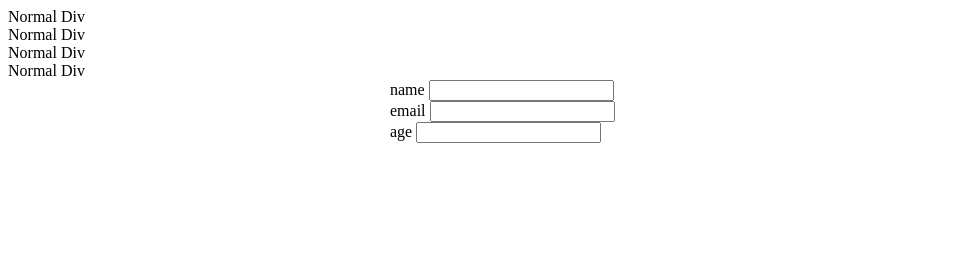
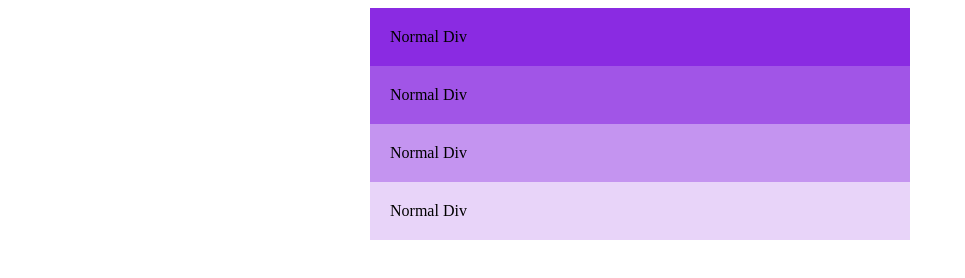
Before and after one commit to saleh-buamud/html-css-training, a plain HTML site: page index.html in a window 1280 px wide. Shown: the whole page, without its empty margins (0-965 px from the left). Drawn offline with Linux system fonts and the light colour scheme.

Commit message:
Update html-css

```diff
--- a/index.html
+++ b/index.html
@@ -13,19 +13,6 @@
     <div class="assign-1-shape-2">Normal Div</div>
     <div class="assign-1-shape-3">Normal Div</div>
     <div class="assign-1-shape-4">Normal Div</div>
-    <div class="sup">
-        <form action="" method="get" class="container">
-            <div class="continer">
-                <label for="">name</label>
-                <input type="text"><br>
-                <label for="">email</label>
-                <input type="email"><br>
-                <label for="">age</label>
-                <input type="number">
-
-            </div>
-        </form>
-    </div>
 </body>
 
 </html>
--- a/style.css
+++ b/style.css
@@ -1,4 +1,4 @@
-/* .assign-1-shape-1 {
+.assign-1-shape-1 {
     width: 500px;
     padding: 20px;
     margin: auto;
@@ -25,10 +25,4 @@
     padding: 20px;
     margin: auto;
     background-color: rgba(138, 43, 226, 0.2);
-} */
-.sup {}
-
-.container {
-    width: 500px;
-    margin: auto;
 }
```
